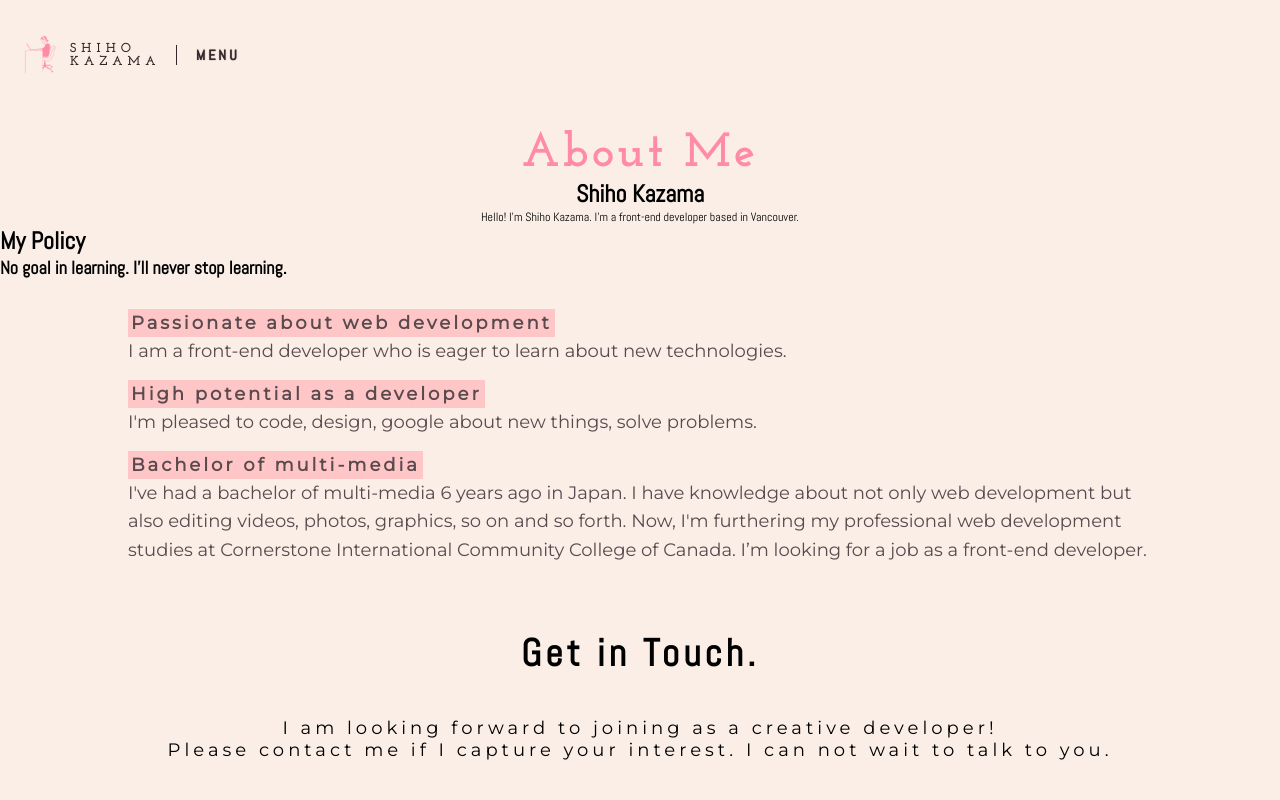
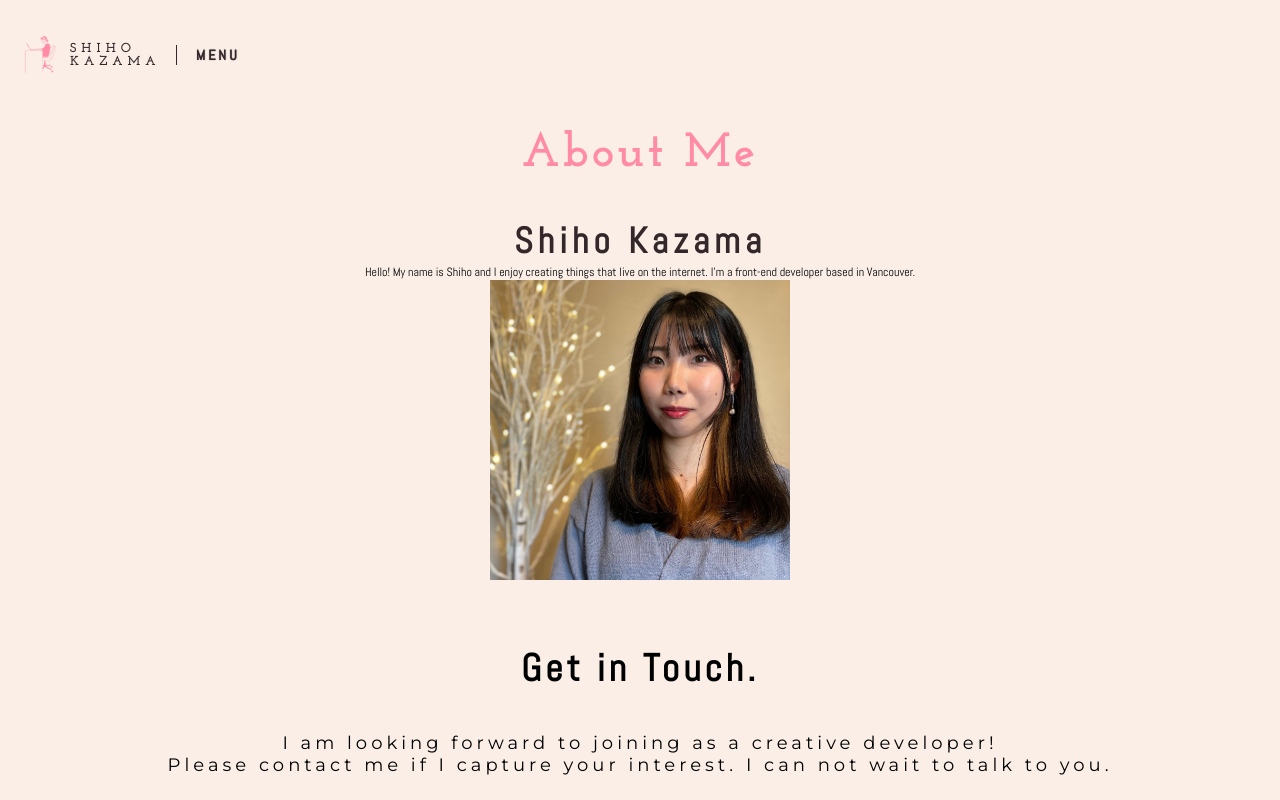
Before and after one commit to miacan2021/Portfolio-page, a React (Create React App) app: page /about in a window 1280 px wide. Shown: the top 800 px of the page. Built offline with nearby package versions, Linux system fonts and the light colour scheme.

Commit message:
changed about page

```diff
--- a/src/components/aboutPageLayout/AboutPage.styled.tsx
+++ b/src/components/aboutPageLayout/AboutPage.styled.tsx
@@ -15,3 +15,11 @@ export const AboutTitle = styled.h1`
     letter-spacing: 3px;
     color: ${({theme}) =>  theme.palette.pink };
 `
+
+
+
+export const AboutImg = styled.img`
+    width: 300px;
+    height: 300px;
+    object-fit: cover;
+`
--- a/src/components/aboutPageLayout/AboutPage.tsx
+++ b/src/components/aboutPageLayout/AboutPage.tsx
@@ -1,10 +1,10 @@
 import { Contact } from "../layout/Contact"
 import { GrobalStyles } from "../styles/Globals.styled";
 import { NavBar } from "../layout/NavBar"
-import { AboutPageWrapper, AboutTitle } from "./AboutPage.styled";
+import { AboutImg, AboutPageWrapper, AboutTitle } from "./AboutPage.styled";
 import { ThemeProvider } from "styled-components"
 import { theme } from "../styles/Globals.styled"
-import { AboutLi, AboutLiSpan, AboutUl} from "../layout/About.styled"
+import { AboutH1 } from "../layout/About.styled"
 
 
 export const AboutPage = () => {
@@ -15,25 +15,11 @@ export const AboutPage = () => {
         <ThemeProvider theme={theme}>
         <AboutPageWrapper>
         <AboutTitle>About Me</AboutTitle>
-        <h1>Shiho Kazama</h1>
-        <p>Hello! I'm Shiho Kazama. I'm a front-end developer based in Vancouver.</p>
+        <AboutH1>Shiho Kazama</AboutH1>
+        <p>Hello! My name is Shiho and I enjoy creating things that live on the internet.
+            I'm a front-end developer based in Vancouver.</p>
+        <AboutImg src="/img/about.jpg" alt="myphoto" />
         </AboutPageWrapper>
-        <h1>My Policy</h1>
-        <h2>No goal in learning. I'll never stop learning.</h2>
-        <AboutUl>
-            <AboutLi>
-            <AboutLiSpan>Passionate about web development</AboutLiSpan>
-            <br/>I am a front-end developer who is eager to learn about new technologies.
-            </AboutLi>
-            <AboutLi>
-            <AboutLiSpan>High potential as a developer</AboutLiSpan>
-            <br/>I'm pleased to code, design, google about new things, solve problems.
-            </AboutLi>
-            <AboutLi>
-            <AboutLiSpan>Bachelor of multi-media</AboutLiSpan>
-            <br />I've had a bachelor of multi-media 6 years ago in Japan. I have knowledge about not only web development but also editing videos, photos, graphics, so on and so forth. Now, I'm furthering my professional web development studies at Cornerstone International Community College of Canada. I’m looking for a job as a front-end developer.
-            </AboutLi>
-        </AboutUl>
         <Contact />
         </ThemeProvider>
         </>
```
